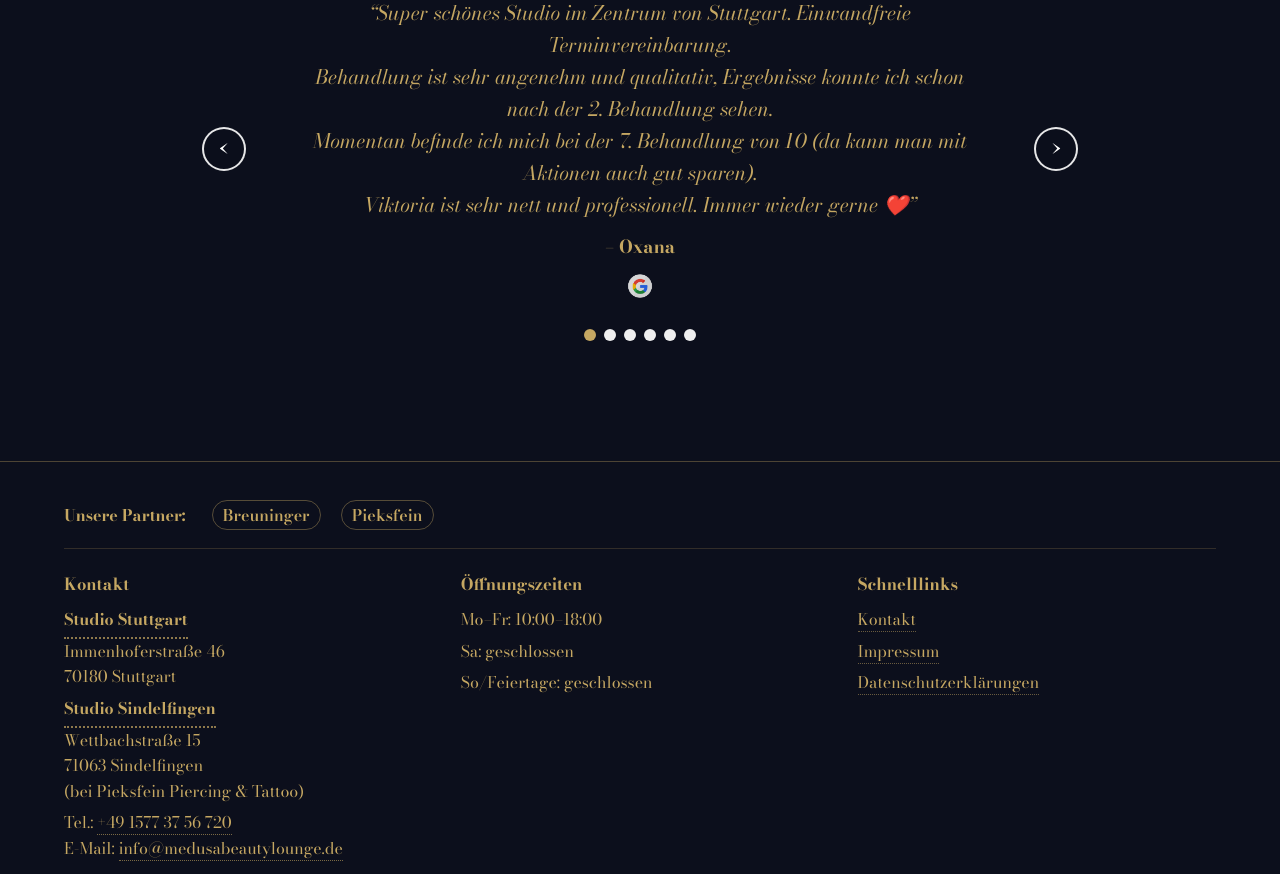
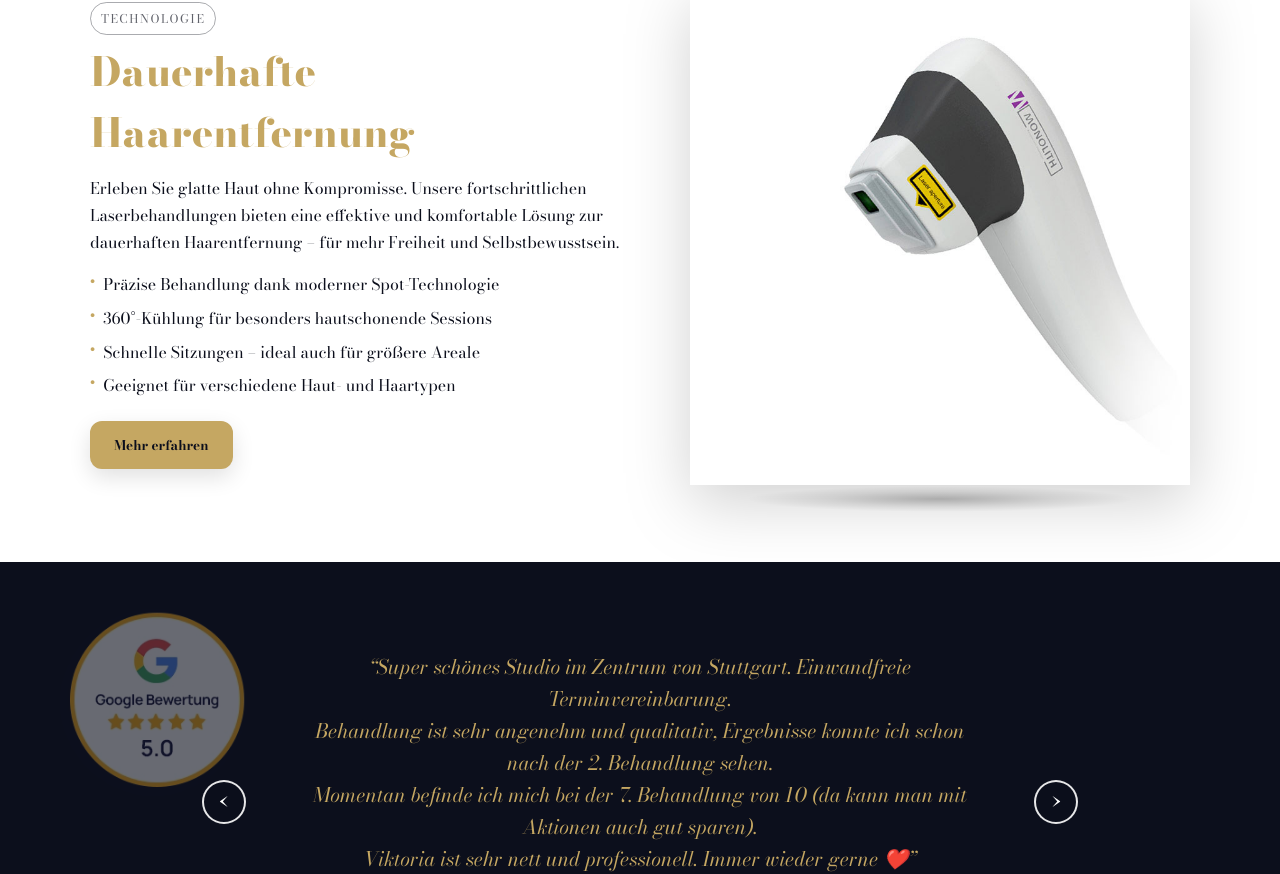
Before and after one commit to eliaspst/pilot-project, a React (Create React App) app: page / in a window 1280 px wide. Shown: the part 1061-1935 px from the top of the page. Built offline with nearby package versions, Linux system fonts and the light colour scheme.

Commit message:
added google approval, added Laser Section and added price button

```diff
--- a/src/pages/Home.css
+++ b/src/pages/Home.css
@@ -126,8 +126,125 @@
   font-weight: 700;
   border-radius: 10px;
   cursor: pointer;
-  transition: transform .15s ease;
+  transition: transform .15s ease, box-shadow .2s ease;
+  box-shadow: 0 8px 22px rgba(0,0,0,.12);
 }
+
+.card .button:hover{ transform: translateY(-1px); }
+
+.LaserSection{
+  background: var(--bg);
+  color: var(--accent);
+  padding: clamp(32px, 6vw, 80px) clamp(16px, 4vw, 40px);
+}
+
+.laserGrid{
+  max-width: 1100px;
+  margin: 0 auto;
+  display: grid;
+  grid-template-columns: 1.05fr .95fr; /* Text | Bild */
+  gap: clamp(20px, 4vw, 48px);
+  align-items: center;
+}
+
+.laserText h3{
+  color: var(--text);
+  font-size: clamp(26px, 3.2vw, 40px);
+  font-weight: 800;
+  margin: 6px 0 12px;
+}
+
+.eyebrow{
+  display: inline-block;
+  font-size: 12px;
+  letter-spacing: .12em;
+  text-transform: uppercase;
+  color: color-mix(in srgb, var(--accent) 65%, #000 0%);
+  border: 1px solid color-mix(in srgb, var(--accent) 35%, transparent);
+  padding: 6px 10px;
+  border-radius: 999px;
+}
+
+.laserText p{
+  line-height: 1.7;
+  margin: 10px 0 16px;
+  color: var(--accent);
+}
+
+.specList{
+  margin: 10px 0 22px;
+  padding-left: 0;
+  list-style: none;
+}
+.specList li{
+  display: flex;
+  align-items: flex-start;
+  gap: 10px;
+  margin: 8px 0;
+}
+.specList li::before{
+  content: "•";
+  color: var(--text);
+  font-weight: 900;
+  line-height: 1;
+  margin-top: 2px;
+}
+
+.cta{
+  background: var(--text);
+  color: var(--accent);
+  border: 2px solid var(--text);
+  font-weight: 700;
+  padding: 12px 22px;
+  border-radius: 12px;
+  cursor: pointer;
+  transition: transform .15s ease, box-shadow .2s ease;
+  box-shadow: 0 8px 22px rgba(0,0,0,.12);
+}
+.cta:hover{ transform: translateY(-1px); }
+
+.laserMedia{
+  position: relative;
+  display: grid;
+  place-items: center;
+}
+.laserImg{
+  max-width: min(520px, 100%);
+  width: 100%;
+  height: auto;
+  display: block;
+  filter: drop-shadow(0 18px 32px rgba(0,0,0,.18));
+}
+.shadowRing{
+  position: absolute;
+  inset: auto 0 -14px 0;
+  height: 26px;
+  max-width: 78%;
+  margin: 0 auto;
+  background: radial-gradient(ellipse at center,
+             rgba(0,0,0,.25) 0%, rgba(0,0,0,.09) 40%, transparent 70%);
+  border-radius: 50%;
+  transform: translateY(50%);
+  pointer-events: none;
+}
+
+.legalNote{
+  font-size: 12px;
+  opacity: .65;
+  text-align: center;
+  margin-top: 14px;
+}
+
+
+@media (max-width: 860px){
+  .laserGrid{
+    grid-template-columns: 1fr;
+    gap: 28px;
+    text-align: center;
+  }
+  .specList li{ justify-content: center; }
+}
+
 
 /* ===== REVIEWS ===== */
 .reviewsSection{
@@ -135,6 +252,16 @@
   color: var(--text);
   text-align: center;
   padding: 80px 20px 120px;
+  position: relative;
+  overflow: hidden;
+}
+
+.reviewsBadge{
+  position:absolute; top: clamp(12px,3vw,40px); left: clamp(12px,4vw,56px);
+  width: clamp(140px,16vw,220px);
+  opacity: .38;                 /* kann auch .3 – .45 sein */
+  mix-blend-mode: screen;       /* hellt auf dunklem BG auf */
+  pointer-events:none; z-index:0;
 }
 
 .reviewBox{
@@ -145,6 +272,11 @@
   display: flex;
   align-items: center;
   justify-content: center;
+  position: relative; z-index: 1;
+}
+
+@media (max-width: 520px) {
+  .reviewsBadge { width: 90px; opacity: 0.10; }
 }
 
 @media (max-width: 640px){
--- a/src/pages/Home.jsx
+++ b/src/pages/Home.jsx
@@ -3,6 +3,7 @@ import "../pages/Home.css";
 import { useNavigate } from "react-router-dom";
 
 const HomeVideo = "/HomeVideo.mp4";
+const GoogleBewertungen = "/Google-Bewertungen.webp";
 
 const REVIEWS = [
   {
@@ -129,7 +130,7 @@ export default function Home() {
         </div>
         <div className="heroContent">
           <h1 className="title">Medusa Beauty Lounge</h1>
-          <p className="subtitle">Ihr Premium Schönheitssalon für Stuttgart</p>
+          <p className="subtitle">Dauerhafte Haarentfernung im Premium-Studio für Damen und Herren.</p>
         </div>
         <div className="heroFade" />
       </section>
@@ -151,7 +152,49 @@ export default function Home() {
         </div>
       </section>
 
+      <section className="LaserSection">
+        <div className="laserGrid">
+          <div className="laserText">
+            <span className="eyebrow">Technologie</span>
+            <h3>Dauerhafte Haarentfernung</h3>
+            <p>
+              Erleben Sie glatte Haut ohne Kompromisse. Unsere fortschrittlichen
+              Laserbehandlungen bieten eine effektive und komfortable Lösung zur
+              dauerhaften Haarentfernung – für mehr Freiheit und Selbstbewusstsein.
+            </p>
+
+            <ul className="specList">
+              <li>Präzise Behandlung dank moderner Spot-Technologie</li>
+              <li>360°-Kühlung für besonders hautschonende Sessions</li>
+              <li>Schnelle Sitzungen – ideal auch für größere Areale</li>
+              <li>Geeignet für verschiedene Haut- und Haartypen</li>
+            </ul>
+
+            <button className="cta" onClick={() => window.location.href = '/faq/studien'}>
+              Mehr erfahren
+            </button>
+          </div>
+
+          <div className="laserMedia">
+            <img
+              src="/Laser.jpg"
+              alt="Handstück des Lasers für die dauerhafte Haarentfernung"
+              loading="lazy"
+              className="laserImg"
+            />
+            <div className="shadowRing" aria-hidden="true" />
+          </div>
+        </div>
+      </section>
+
       <section className="reviewsSection">
+        <img
+          src={GoogleBewertungen}
+          alt=""
+          aria-hidden="true"
+          className="reviewsBadge"
+        />
+
         <div
           className="reviewBox"
           onTouchStart={handleTouchStart}
--- a/src/pages/PricesMen.jsx
+++ b/src/pages/PricesMen.jsx
@@ -139,6 +139,9 @@ export default function PricesMen() {
         {/* Fußnoten */}
         <p style={styles.footnote}>*Einzelpreis ab 6 Behandlungen</p>
         <p style={styles.footnote}>Hinweis: Es besteht die Möglichkeit, in Raten zu zahlen.</p>
+        <button className ="contact-button" onClick={() => window.location.href = '/beratung'}
+         style={{ marginTop: 20 }}>Jetzt beraten lassen
+         </button>
       </div>
     </main>
   );
--- a/src/pages/PricesWomen.jsx
+++ b/src/pages/PricesWomen.jsx
@@ -136,6 +136,9 @@ export default function PricesWomen() {
 
         <p style={styles.footnote}>*Einzelpreis ab 6 Behandlungen</p>
         <p style={styles.footnote}>Hinweis: Es besteht die Möglichkeit, in Raten zu zahlen.</p>
+         <button className ="contact-button" onClick={() => window.location.href = '/beratung'}
+         style={{ marginTop: 20 }}>Jetzt beraten lassen
+         </button>
       </div>
     </main>
   );
```
Also changed, not shown: public/Google-Bewertungen.webp (added), public/Laser.jpg (added).
